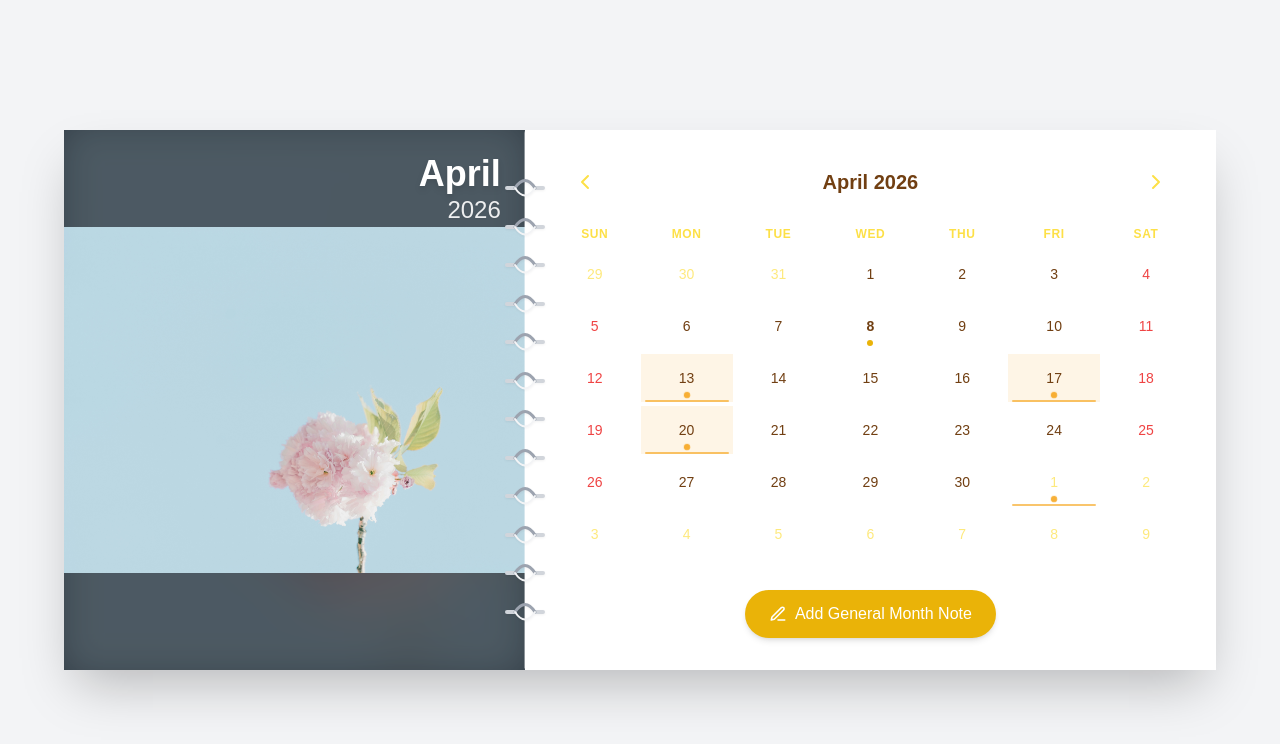
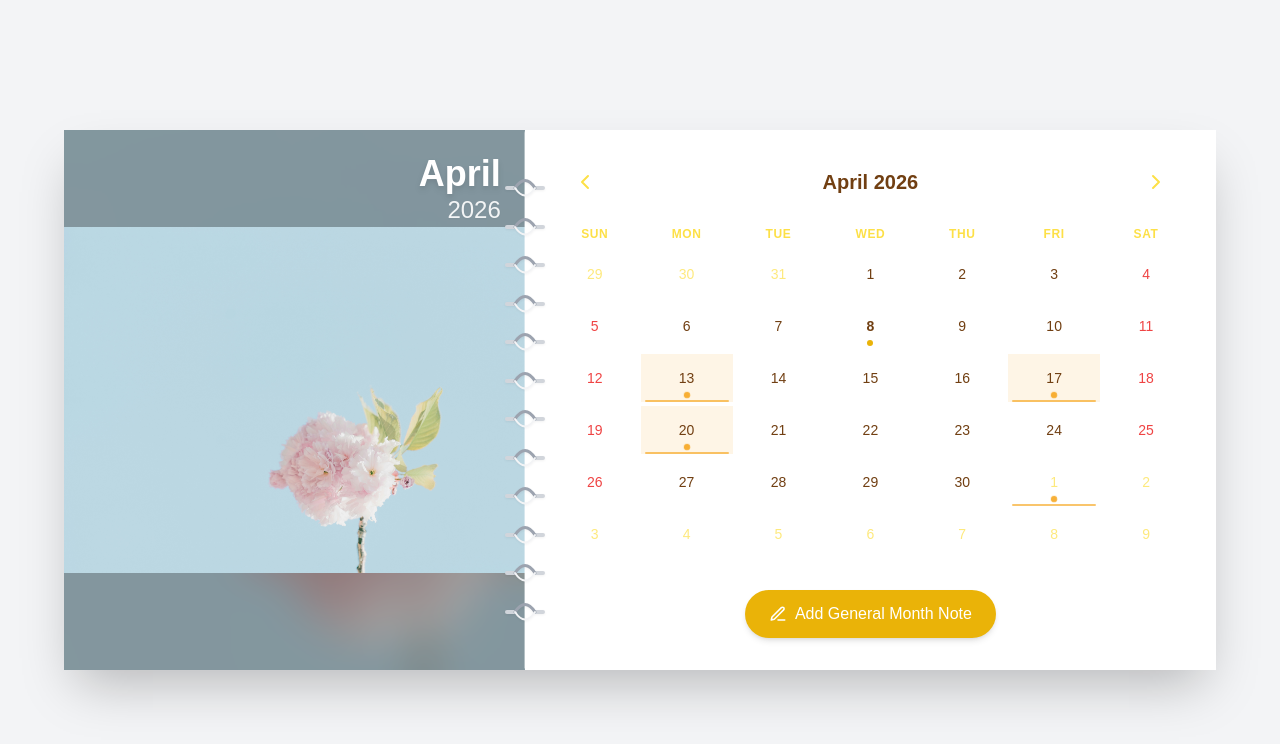
Before and after one commit to Primavat/takeyouforward_summer_intern_task, a Next.js app: page / in a window 1280 px wide. Shown: the top 744 px of the page. Built offline with nearby package versions, Linux system fonts and the light colour scheme.

Commit message:
fixing deployment

```diff
--- a/components/HeroPanel.tsx
+++ b/components/HeroPanel.tsx
@@ -1,7 +1,6 @@
 'use client';
 
 import React, { useRef, useState, useEffect } from 'react';
-import Image from 'next/image';
 import { useCalendar } from '@/context/CalendarContext';
 import { ChevronDivider } from './ChevronDivider';
 import { format } from 'date-fns';
@@ -86,23 +85,16 @@ export function HeroPanel() {
     >
       {hasImage && (
         <>
-          {/* Blurred background placeholder - fills black areas */}
+          {/* Blurred background - fills container */}
           <div
-            className="absolute inset-0 bg-cover bg-center blur-xl scale-110 transition-opacity duration-500"
-            style={{
-              backgroundImage: `url('${currentMonthImage}')`,
-              opacity: isLoaded ? 0.5 : 1
-            }}
+            className="absolute inset-0 bg-cover bg-center blur-lg scale-125"
+            style={{ backgroundImage: `url('${currentMonthImage}')` }}
           />
-          {/* Main image with object-contain for full visibility */}
-          <Image
+          {/* Main image - centered and contained */}
+          <img
             src={currentMonthImage}
             alt="Hero Background"
-            fill
-            className="object-contain z-10"
-            loading="eager"
-            priority
-            sizes="(max-width: 768px) 100vw, 40vw"
+            className="absolute inset-0 w-full h-full object-contain z-10"
             onLoad={() => setIsLoaded(true)}
           />
         </>
```
